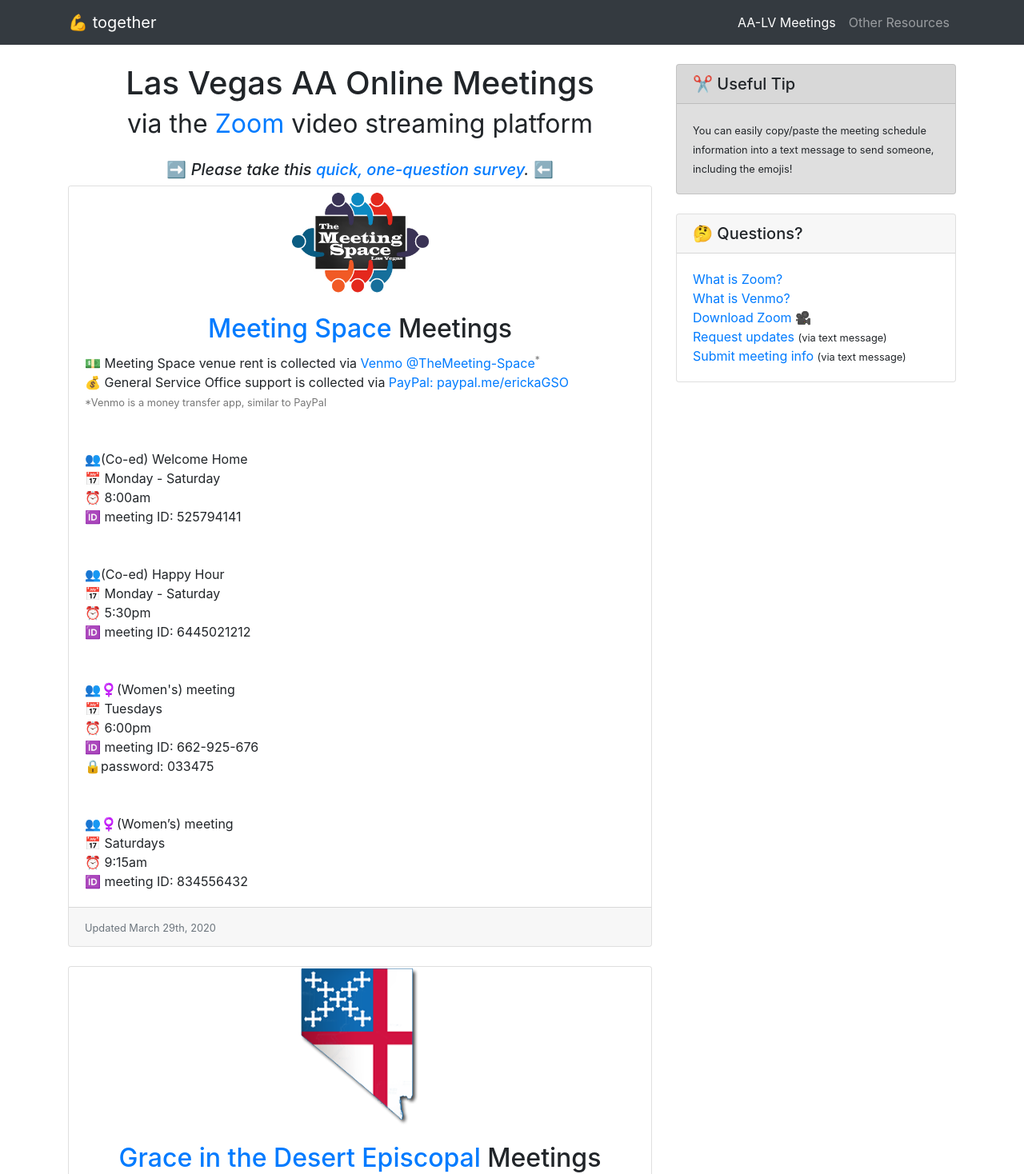
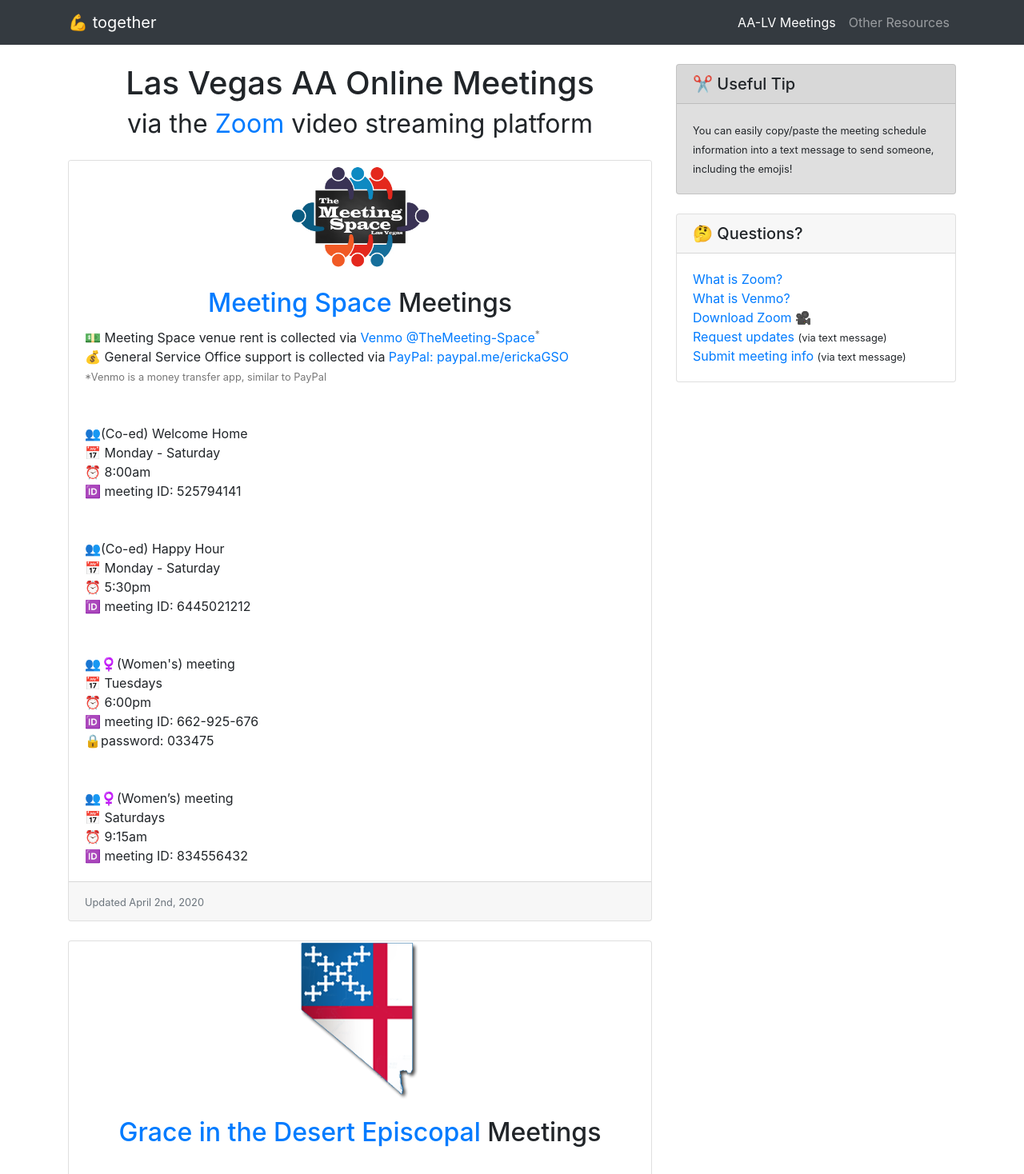
Before and after one commit to lasvegaslocals/meetings, a website: page index.html in a window 1280 px wide. Shown: the top 1468 px of the page at 80% size. Drawn offline with Linux system fonts and the light colour scheme.

Commit message:
removed survey and updated update date for meeting space meetings

```diff
--- a/index.html
+++ b/index.html
@@ -63,7 +63,7 @@
           Las Vegas AA Online Meetings
           <br /><small>via the <a href="https://zoom.us/download" target="_blank">Zoom</a> video streaming platform</small>
         </h1>
-        <h5 class="txtcenter">➡️ <i>Please take this <a href="https://www.surveymonkey.com/r/R623SQM" target="_blank">quick, one-question survey</a>.</i> ⬅️</h5>
+<!--         <h5 class="txtcenter">➡️ <i>Please take this <a href="https://www.surveymonkey.com/r/R623SQM" target="_blank">quick, one-question survey</a>.</i> ⬅️</h5> -->
 
 
         <!-- Meeting Venue 1 -->
@@ -102,7 +102,7 @@
             <!-- <a href="#" class="btn btn-primary">Read More &rarr;</a> -->
           </div>
           <div class="card-footer text-muted">
-            <small>Updated March 29th, 2020</small>
+            <small>Updated April 2nd, 2020</small>
           </div>
         </div>
 
```
